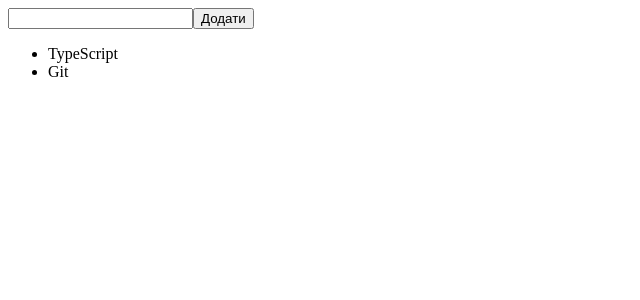
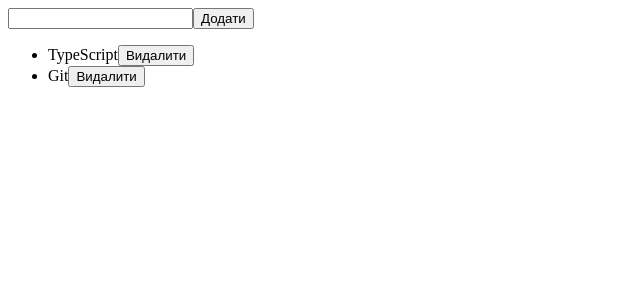
Before and after one commit to RuslanDov/task-master, a React (Vite) app: page / in a window 1280 px wide. Shown: the top 300 px of the page, without its empty margins (0-640 px from the left). Built offline with nearby package versions, Linux system fonts and the light colour scheme.

Commit message:
add delete button

```diff
--- a/src/features/tasks/components/TaskContainer.tsx
+++ b/src/features/tasks/components/TaskContainer.tsx
@@ -5,14 +5,14 @@ import TaskList from './TaskList';
 
 
 export const TaskContainer = () => {
-  const { tasks, loading, addTask } = useTasks();
+  const { tasks, loading, addTask, deleteTask } = useTasks();
   const [inputText, setInputText] = useState('')
   if (loading) return <div>Завантаження завдань...</div>;
 
   return (
     <>
       <TaskForm onAddTask={addTask} inputText={inputText} setInputText={setInputText}/>
-      <TaskList tasks={tasks} loading={loading}/>
+      <TaskList tasks={tasks} loading={loading} onDeleteTask={deleteTask}/>
     </>
   );
 };
--- a/src/features/tasks/components/taskList.tsx
+++ b/src/features/tasks/components/taskList.tsx
@@ -3,17 +3,21 @@ import type { Task } from "../types/task"
 interface PropsTasksType {
     tasks: Task[]
     loading: boolean
+    onDeleteTask: (id: string) => void
 }
 
 
-function TaskList({tasks, loading}: PropsTasksType) {
+function TaskList({tasks, loading, onDeleteTask}: PropsTasksType) {
     if (loading) return <div>Завантаження завдань...</div>;
     return (
         <>
             <ul>
-            {tasks.map((task) => (
-                <li key={task.id}>{task.title}</li>
-            ))}
+                {tasks.map((task) => {
+                    return(
+                    <li key={task.id}>{task.title}
+                        <button onClick={() => onDeleteTask(task.id)}>Видалити</button>
+                    </li>)
+                })}
             </ul>
         </>
 )
--- a/src/features/tasks/hooks/useTasks.ts
+++ b/src/features/tasks/hooks/useTasks.ts
@@ -6,6 +6,7 @@ import { fetchTasks } from '../services/taskService';
 export const useTasks = () => {
     const [tasks, setTasks] = useState<Task[]>([]);
     const [loading, setLoading] = useState<boolean>(true);
+
 
     useEffect(() => {
         const loadTasks = async () => {
@@ -27,5 +28,9 @@ export const useTasks = () => {
     setTasks((prevTasks) => [...prevTasks, newTask]);
     }
 
-    return { tasks, loading, addTask };
+    function deleteTask(id: string) {
+        setTasks((prevTask) => prevTask.filter((task) => task.id !== id))
+    }
+
+    return { tasks, loading, addTask, deleteTask };
 };
```
Lines whose indentation alone changed are shown as unchanged.
